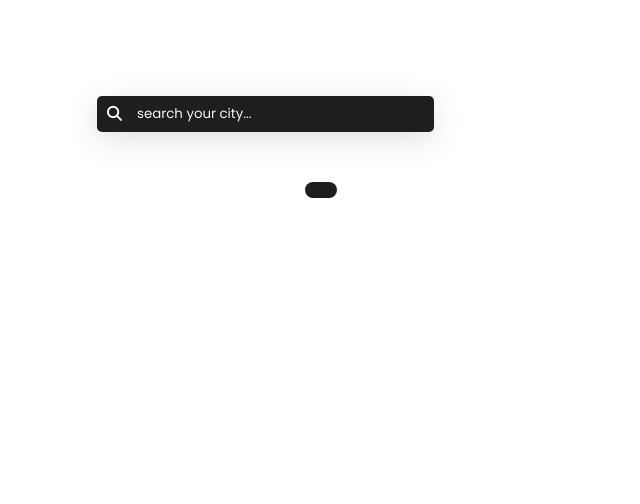
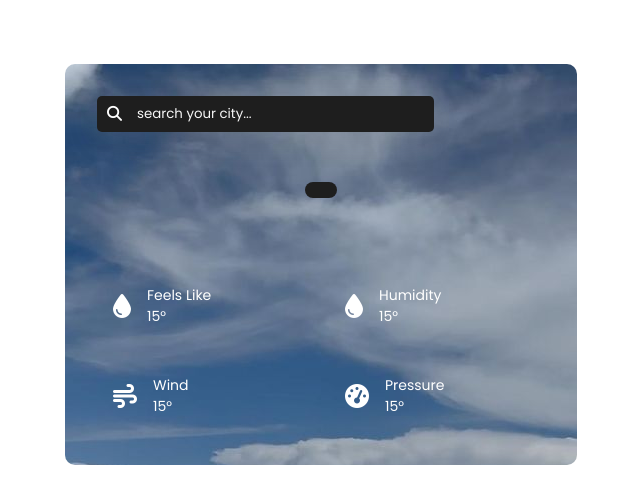
Before and after one commit to aslamndf/Weather-App, a plain HTML site: page index.html in a window 1280 px wide. Shown: the whole page, without its empty margins (319-959 px from the left). Drawn offline with Linux system fonts and the light colour scheme; the site is published under a folder, as on GitHub Pages, so addresses that start at the root find nothing; no server answers.

Commit message:
Update style.css

```diff
--- a/style.css
+++ b/style.css
@@ -16,7 +16,7 @@ body {
 
 .container {
   /* background-color: #fff; */
-  background-image: url(/image/download.jpg);
+  background-image: url(./image/download.jpg);
   /* color: #171717; */
   color: #fff;
   padding: 2rem;
```
